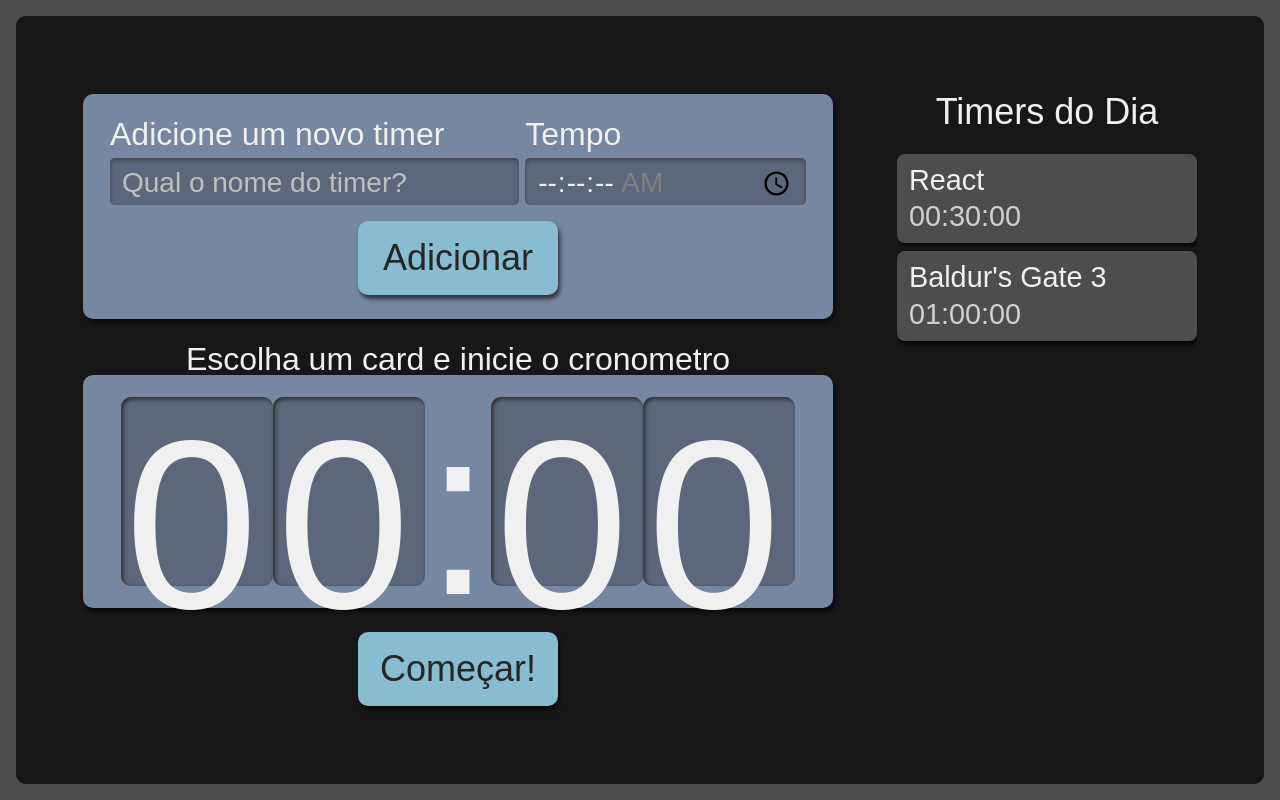
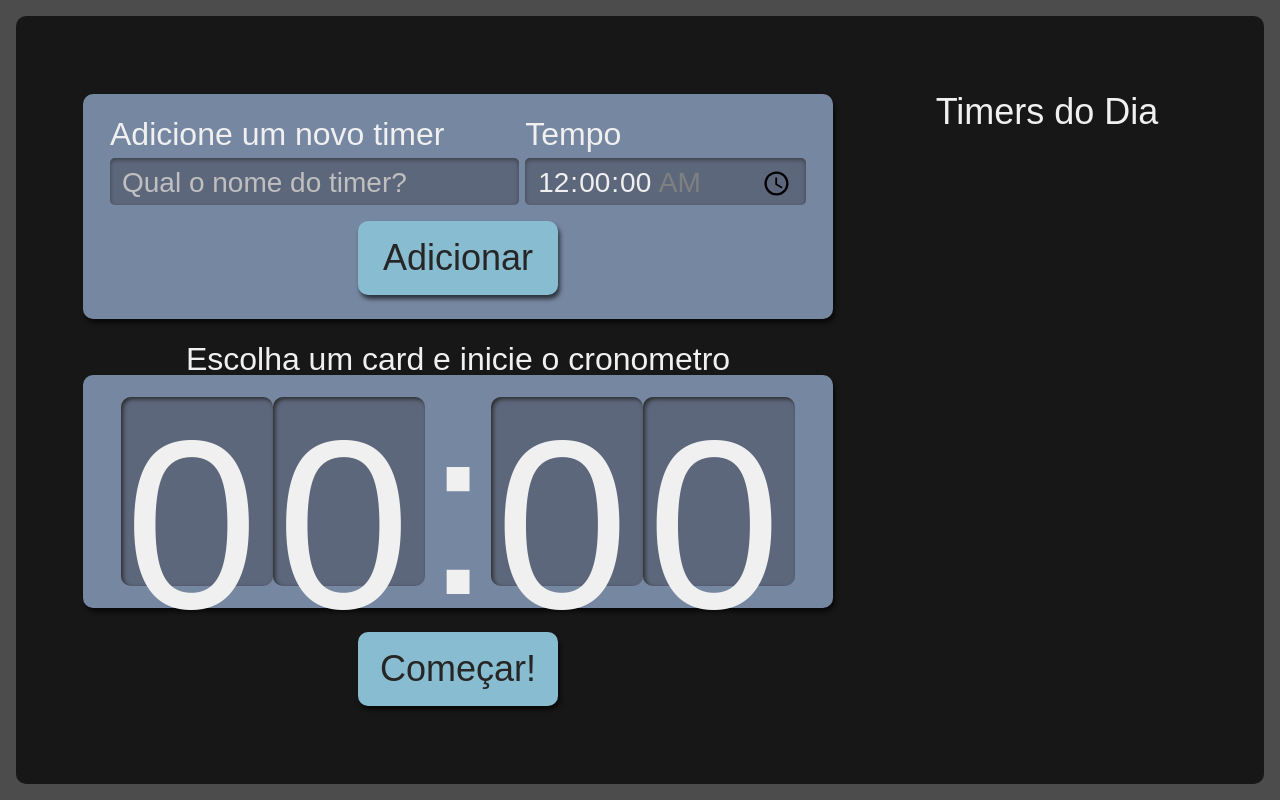
Before and after one commit to LorenzoRybuBuglione/task-timer, a React (Create React App) app: page / in a window 1280 px wide. Built offline with nearby package versions, Linux system fonts and the light colour scheme.

Commit message:
Formulary Add Tasks to List and Types

```diff
--- a/src/components/Formulary/index.tsx
+++ b/src/components/Formulary/index.tsx
@@ -1,16 +1,31 @@
-import React from "react";
+import React, { useState } from "react";
+import { ITarefa } from "../../types/tarefa";
 import Button from "../Button";
-import styles from './Formulary.module.scss';
+import styles from "./Formulary.module.scss";
 
-function Formulary() {
+function Formulary({
+  setTarefas,
+}: {
+  setTarefas: React.Dispatch<React.SetStateAction<ITarefa[]>>;
+}) {
+  const [tarefa, setTarefa] = useState("");
+  const [tempo, setTempo] = useState("00:00:00");
+
+  function addTask(evento: React.FormEvent<HTMLFormElement>) {
+    evento.preventDefault();
+    setTarefas((tarefasAntigas) => [...tarefasAntigas, { tarefa, tempo }]);
+  }
+
   return (
-    <form className={styles.novaTarefa}>
+    <form className={styles.novaTarefa} onSubmit={(evento) => addTask(evento)}>
       <div className={styles.inputContainer}>
         <label htmlFor="tarefa">Adicione um novo timer</label>
         <input
           type="text"
           name="tarefa"
           id="tarefa"
+          value={tarefa}
+          onChange={(evento) => setTarefa(evento.target.value)}
           placeholder="Qual o nome do timer?"
           required
         />
@@ -22,14 +37,14 @@ function Formulary() {
           name="tempo"
           id="tempo"
           step="1"
-          min="00:00:00"
+          min="00:00:01"
           max="01:30:00"
+          value={tempo}
+          onChange={(evento) => setTempo(evento.target.value)}
           required
         />
       </div>
-      <Button>
-        Adicionar
-      </Button>
+      <Button type="submit">Adicionar</Button>
     </form>
   );
 }
--- a/src/components/List/index.tsx
+++ b/src/components/List/index.tsx
@@ -1,26 +1,16 @@
-import React from "react";
 import Item from "./Item";
-import styles from './List.module.scss';
+import styles from "./List.module.scss";
+import { ITarefa } from "../../types/tarefa";
 
-function List() {
-  const tarefas = [
-    {
-      tarefa: "React",
-      tempo: "00:30:00",
-    },
-    {
-      tarefa: "Baldur's Gate 3",
-      tempo: "01:00:00",
-    },
-  ];
+function List({ tarefas }: { tarefas: ITarefa[] }) {
   return (
     <aside className={styles.listaTarefas}>
-      <h2>Timers do Dia</h2>
+      <h2>
+        Timers do Dia
+      </h2>
       <ul>
         {tarefas.map((item, index) => {
-          return (
-            <Item key={index} {...item}/>
-          );
+          return <Item key={index} {...item} />;
         })}
       </ul>
     </aside>
--- a/src/page/App.tsx
+++ b/src/page/App.tsx
@@ -1,15 +1,18 @@
-import React from 'react';
-import Formulary from '../components/Formulary';
-import List from '../components/List';
-import Stopwatch from '../components/Stopwatch';
-import styles from './App.module.scss';
+import React, { useState } from "react";
+import Formulary from "../components/Formulary";
+import List from "../components/List";
+import Stopwatch from "../components/Stopwatch";
+import { ITarefa } from "../types/tarefa";
+import styles from "./App.module.scss";
 
 function App() {
+  const [tarefas, setTarefas] = useState<ITarefa[] | []>([]);
+
   return (
     <div className={styles.AppStyle}>
-      <Formulary></Formulary>
-      <List/>
-      <Stopwatch/>
+      <Formulary setTarefas={setTarefas}></Formulary>
+      <List tarefas={tarefas} />
+      <Stopwatch />
     </div>
   );
 }
--- /dev/null
+++ b/src/types/tarefa.ts
@@ -0,0 +1,4 @@
+export interface ITarefa {
+    tarefa: string;
+    tempo: string;
+  }
```
